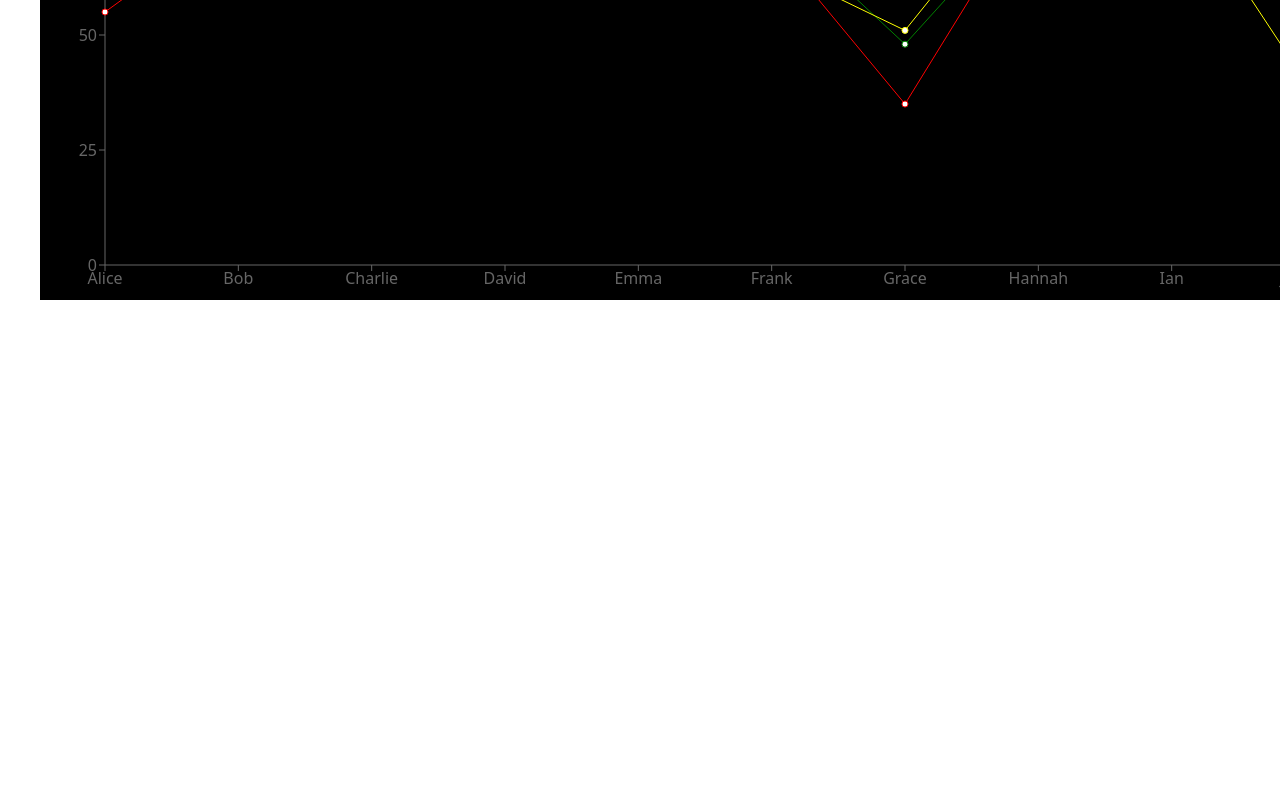
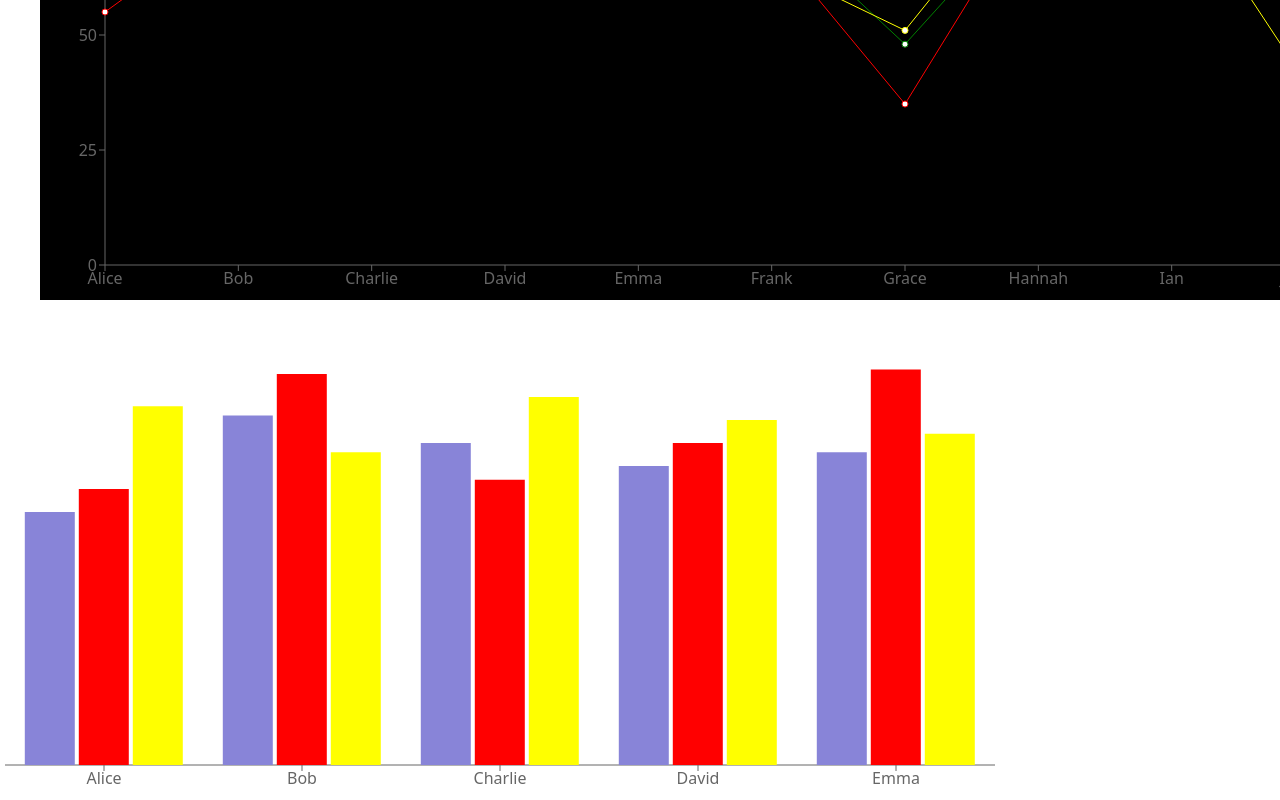
Before and after one commit to sazid0101/Price-options, a React (Vite) app: page / in a window 1280 px wide. Shown: the part 912-1712 px from the top of the page. Before the commit the page ends 1212 px from the top, so only its background shows below. Built offline with nearby package versions, Linux system fonts and the light colour scheme.

Commit message:
bar chart added

```diff
--- a/src/App.jsx
+++ b/src/App.jsx
@@ -1,8 +1,10 @@
 
 import './App.css'
-import LineChart from './Components/LineChart/LineChart'
+
 import NavBar from './Components/NavBar/NavBar'
 import PriceOptions from './Components/PriceOptions/PriceOptions'
+import LineChart from './Components/LineChart/LineChart'
+import BarChart from './Components/BarChart/BarChart'
 // import DaisyNav from './Components/DaisyNav/DaisyNav'
 
 function App() {
@@ -14,6 +16,7 @@ function App() {
     {/* <DaisyNav></DaisyNav> */}
     <PriceOptions></PriceOptions>
     <LineChart></LineChart>
+    <BarChart></BarChart>
     </>
   )
 }
--- /dev/null
+++ b/src/Components/BarChart/BarChart.jsx
@@ -0,0 +1,24 @@
+import { BarChart as BChart, Bar, XAxis,YAxis } from 'recharts';
+
+const BarChart = () => {
+    const studentData = [
+        { name: "Alice", math: 55, science: 60, english: 78 },
+        { name: "Bob", math: 76, science: 85, english: 68 },
+        { name: "Charlie", math: 70, science: 62, english: 80 },
+        { name: "David", math: 65, science: 70, english: 75 },
+        { name: "Emma", math: 68, science: 86, english: 72 },
+      ];
+    return (
+        <div>
+            <BChart width={1000} height={500} data={studentData}>
+                <XAxis dataKey='name'></XAxis>
+                {/* <YAxis dataKey='marks'></YAxis> */}
+                <Bar dataKey="math" fill='#8884d8'></Bar>
+                <Bar dataKey="science" fill='red'></Bar>
+                <Bar dataKey="english" fill='yellow'></Bar>
+            </BChart>
+        </div>
+    );
+};
+
+export default BarChart;
```
